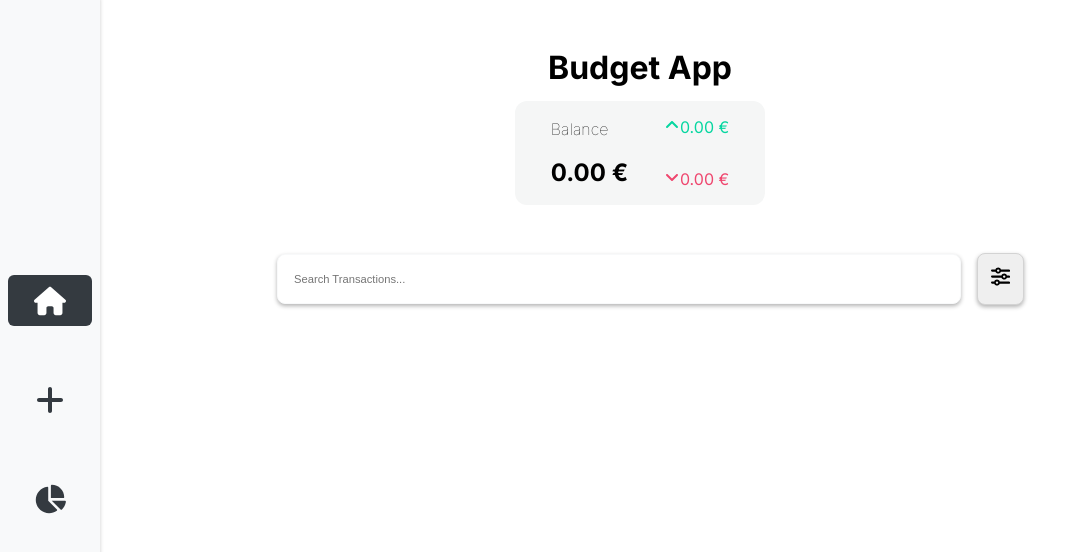
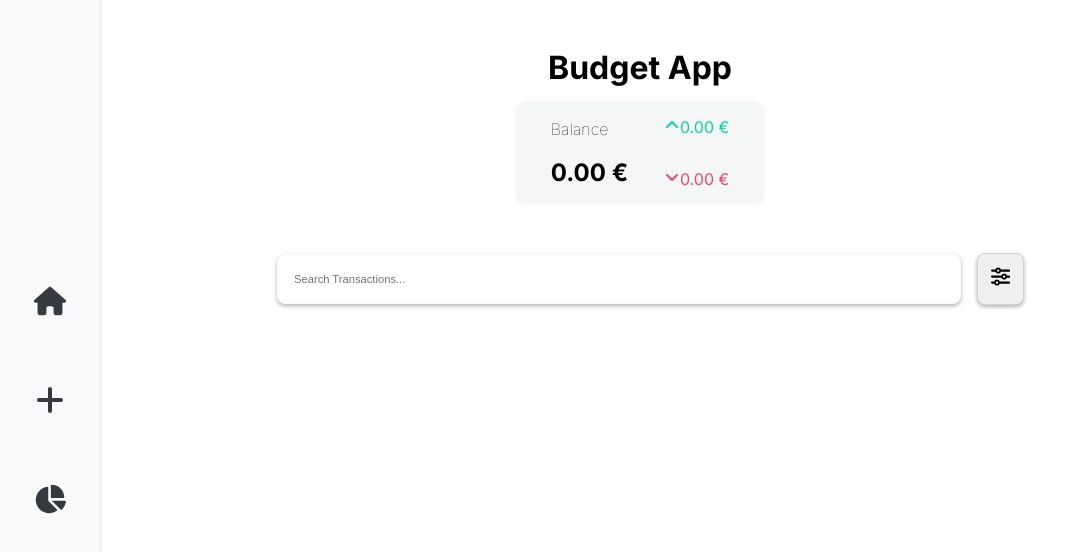
Before and after one commit to benediktbrenk/budget-app, a Next.js app: page / in a window 1280 px wide. Shown: the top 552 px of the page, without its empty margins (0-1081 px from the left). Built offline with nearby package versions, Linux system fonts and the light colour scheme; no server answers; the database is empty.

Commit message:
fixed isActive Link problem

```diff
--- a/components/NavigationBar/Navigation.styled.js
+++ b/components/NavigationBar/Navigation.styled.js
@@ -58,7 +58,7 @@ export const NavLink = styled.a`
   }
 
   ${(props) =>
-    props.active &&
+    props.$active &&
     css`
       color: #ffffff;
       background-color: #343a40;
--- a/components/NavigationBar/index.js
+++ b/components/NavigationBar/index.js
@@ -5,27 +5,36 @@ import { FaHouse, FaPlus, FaChartPie } from "react-icons/fa6";
 function NavigationBar() {
   const router = useRouter();
 
-  const isActive = (path) => {
+ function isActive(path) {
+   if (!path || path == undefined) {
+     return;
+   }
    return router.pathname === path;
-  };
+ }
 
  return (
    <Styled.NavBar>
      <Styled.NavContainer>
-        <Styled.NavLink onClick={() => router.push("/")} active={isActive("/")}>
+       <Styled.NavLink
+         key="home"
+         onClick={() => router.push("/")}
+         active={isActive("/").toString()}
+       >
          <FaHouse />
        </Styled.NavLink>
 
        <Styled.NavLink
+         key="newentry"
          onClick={() => router.push("/newentry")}
-          active={isActive("/newentry")}
+         active={isActive("/newentry").toString()}
        >
          <FaPlus />
        </Styled.NavLink>
 
        <Styled.NavLink
+         key="reports"
          onClick={() => router.push("/reports")}
-          active={isActive("/reports")}
+         active={isActive("/reports").toString()}
        >
          <FaChartPie />
        </Styled.NavLink>
```
Lines whose indentation alone changed are shown as unchanged.
